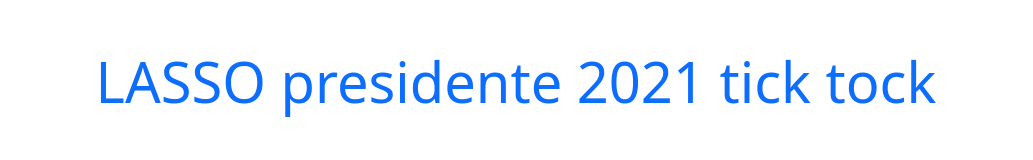
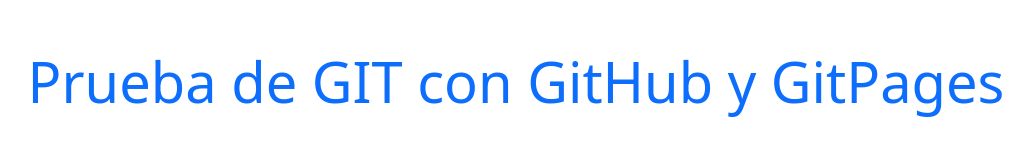
Before and after one commit to pdvacas/pdvacas.github.io, a plain HTML site: page index.html in a window 1280 px wide. Shown: the whole page, without its empty margins (124-1157 px from the left). Drawn offline with nearby package versions, Linux system fonts and the light colour scheme.

Commit message:
cambiamos el mensaje

```diff
--- a/index.html
+++ b/index.html
@@ -10,11 +10,11 @@
     <link href="https://cdn.jsdelivr.net/npm/bootstrap@5.0.0-beta1/dist/css/bootstrap.min.css" rel="stylesheet"
         integrity="sha384-giJF6kkoqNQ00vy+HMDP7azOuL0xtbfIcaT9wjKHr8RbDVddVHyTfAAsrekwKmP1" crossorigin="anonymous">
 
-    <title>LASSO 2021</title>
+    <title>Prueba</title>
 </head>
 
 <body>
-    <h1 class= "text-center mt-5 display-4 text-primary">LASSO presidente 2021 tick tock</h1>
+    <h1 class= "text-center mt-5 display-4 text-primary">Prueba de GIT con GitHub y GitPages</h1>
 
     <!-- Optional JavaScript; choose one of the two! -->
 
```
